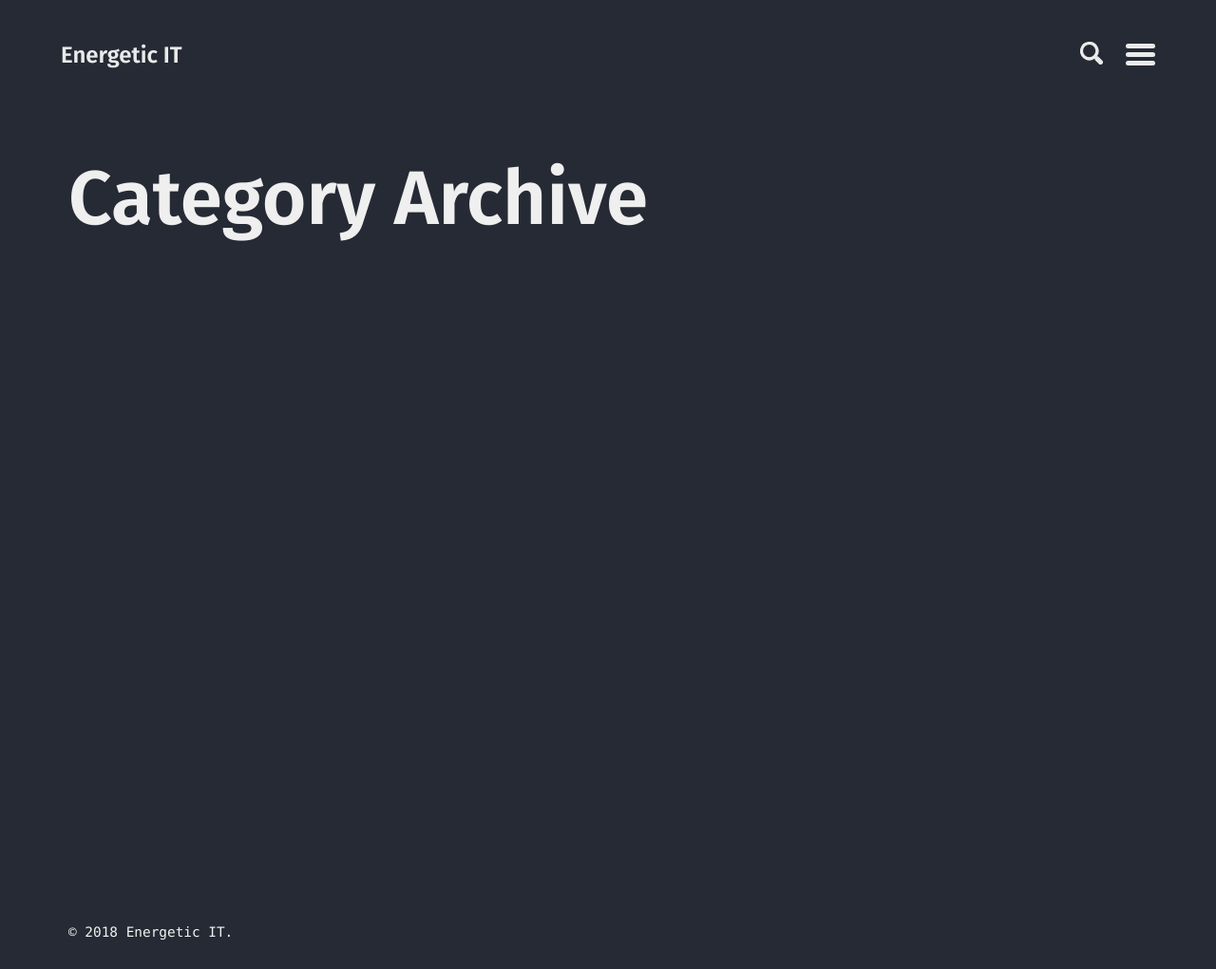
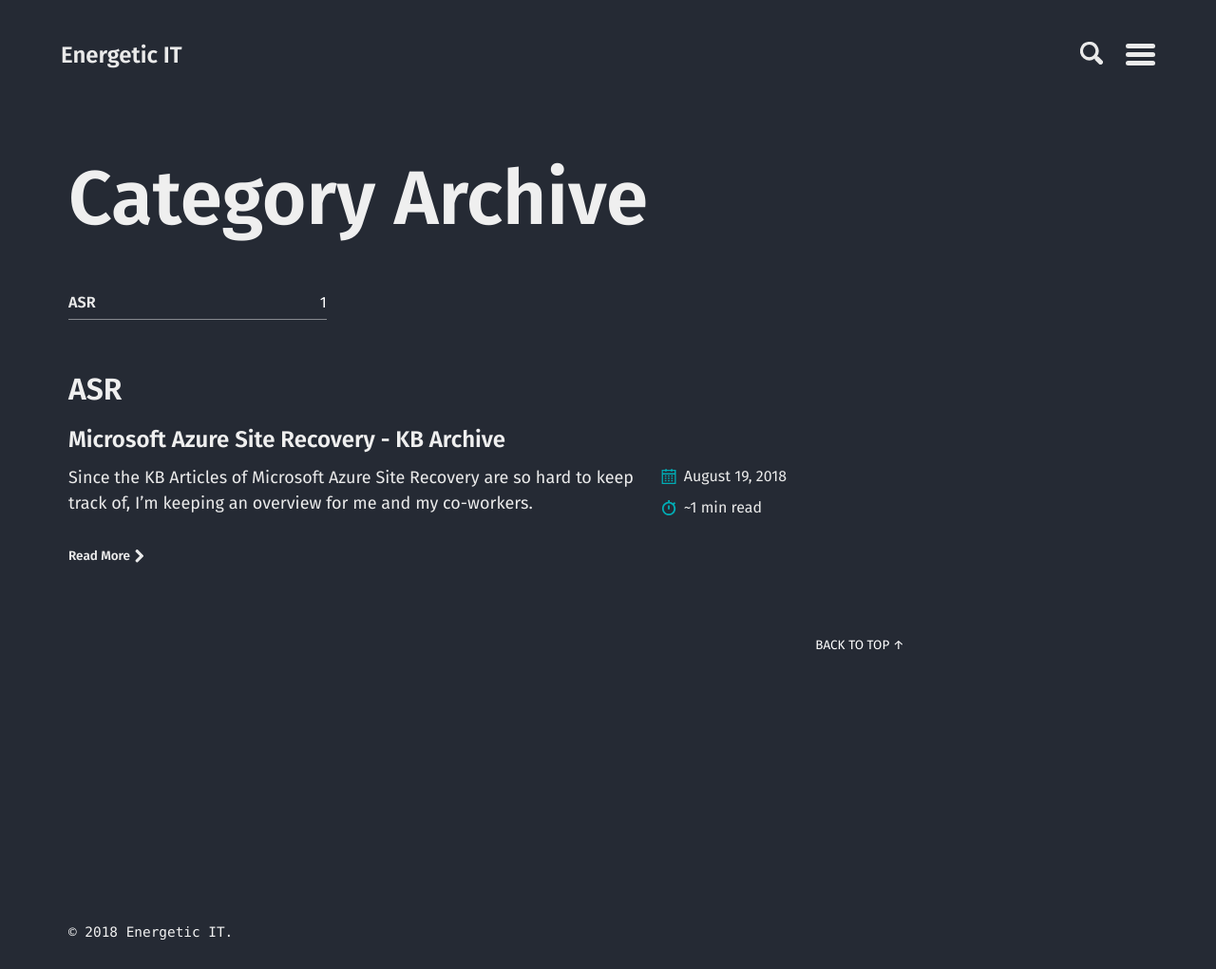
Before and after one commit to energetic-it/energetic-it.github.io, a Jekyll site: the page built from categories.md, in a window 1280 px wide. Shown: the whole page at 95% size. Built offline with Jekyll 4.4.1, drawn with Linux system fonts in a browser that asks for light colours.

Commit message:
added categories to post

```diff
--- a/_posts/2018-08-19-microsoft-azure-site-recovery-kb-archive.md
+++ b/_posts/2018-08-19-microsoft-azure-site-recovery-kb-archive.md
@@ -2,6 +2,8 @@
 title: "Microsoft Azure Site Recovery - KB Archive"
 excerpt: "Since the KB Articles of Microsoft Azure Site Recovery are so hard to keep track of, I'm keeping an overview for me and my co-workers."
 last_modified_at: 2018-08-19T14:51:16-05:00
+categories:
+  - ASR
 tags:
   - ASR
   - SystemCenter
```
